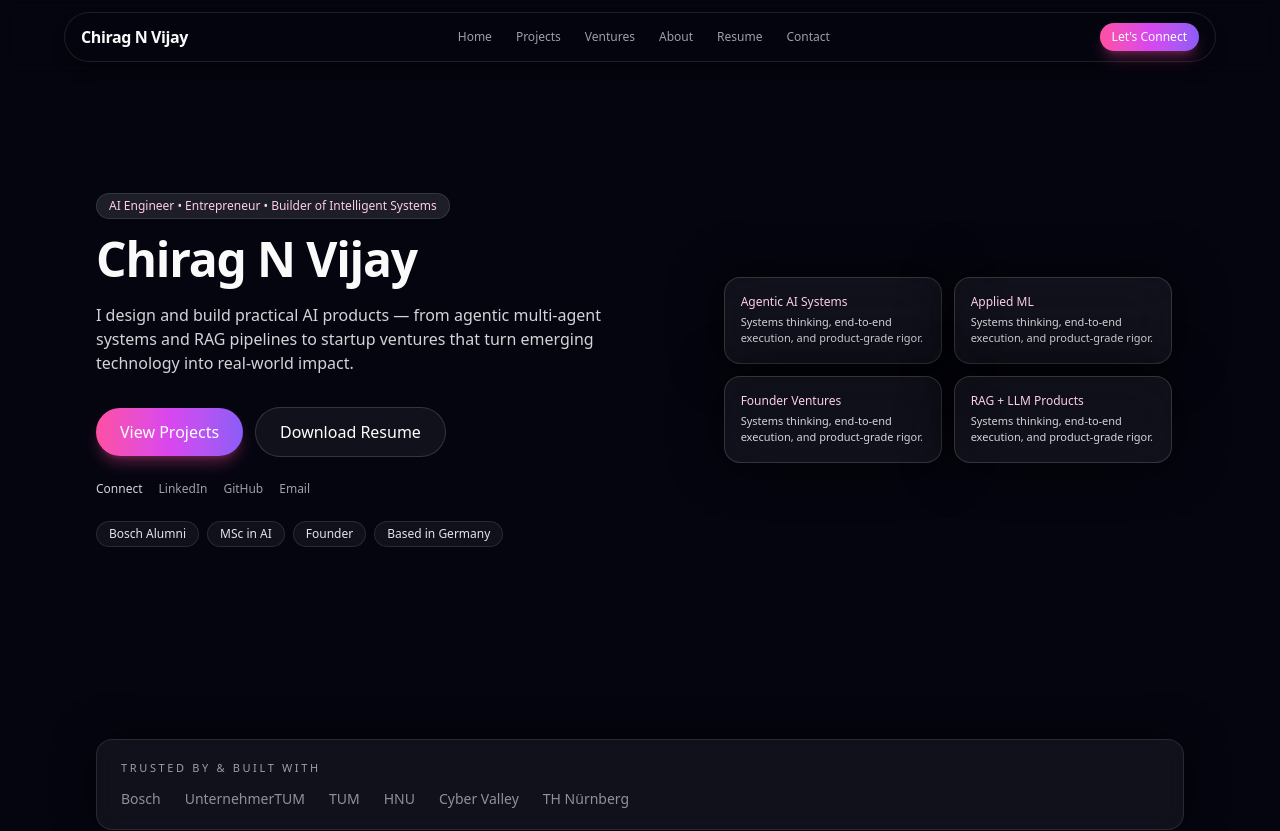
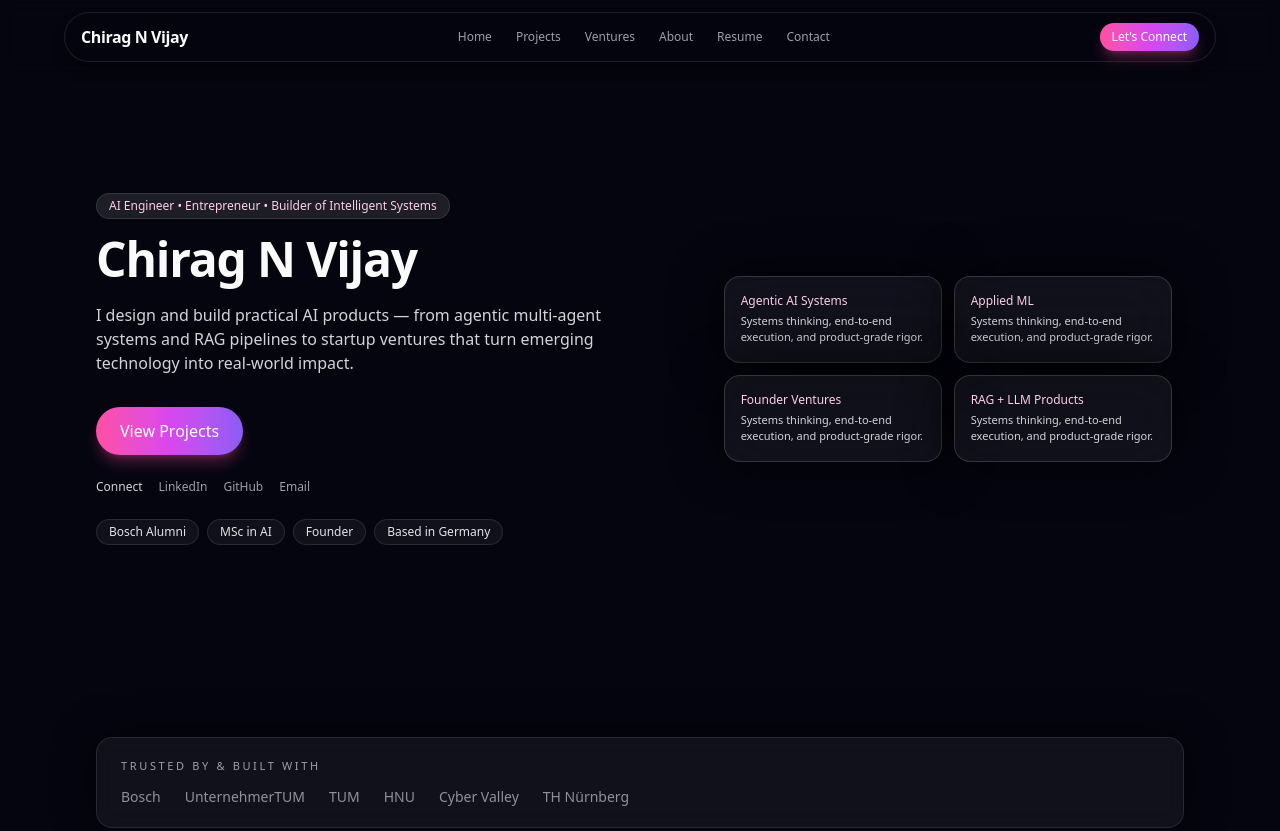
Before and after one commit to PRONGS-CHIRAG/personal_website, a Next.js app: page / in a window 1280 px wide. Shown: the top 831 px of the page. Built offline with nearby package versions, Linux system fonts and the light colour scheme.

Commit message:
Deleted download resume button

```diff
--- a/src/app/page.tsx
+++ b/src/app/page.tsx
@@ -99,9 +99,7 @@ export default function Home() {
                 <a href="#projects">
                   <Button size="lg">View Projects</Button>
                 </a>
-                <Button variant="secondary" size="lg">
-                  Download Resume
-                </Button>
+
               </div>
               <div className="mt-6 flex flex-wrap items-center gap-4 text-xs text-zinc-400">
                 <span className="font-medium text-zinc-300">Connect</span>
```
